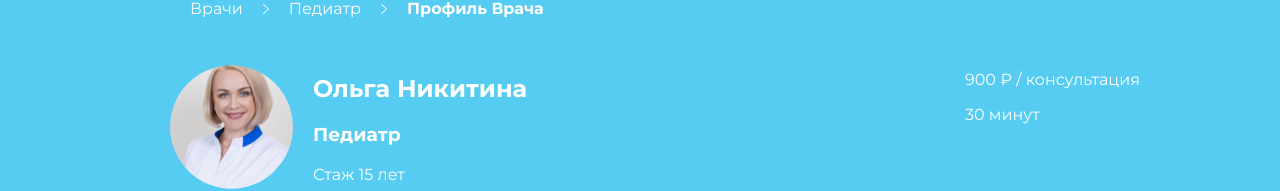
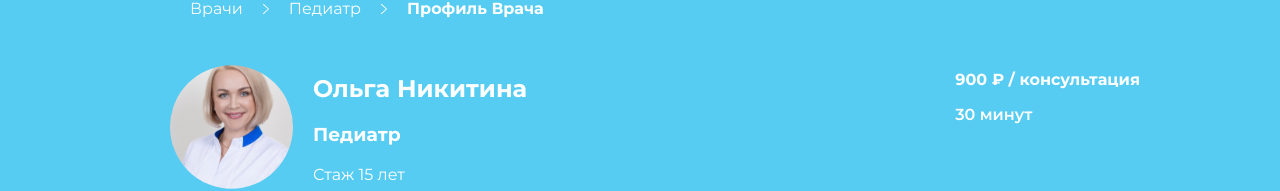
Before and after one commit to varspijoyan/allo-doc-project, a React (Create React App) app: page /doctor-profile/1 in a window 1280 px wide. Shown: the part 147-338 px from the top of the page. Built offline with nearby package versions, Linux system fonts and the light colour scheme.

Commit message:
Added styles for .duration and .price classes

```diff
--- a/src/styles/DoctorPage.css
+++ b/src/styles/DoctorPage.css
@@ -39,6 +39,14 @@
     right: 140px;
 }
 
+.duration-and-price .price {
+    font-weight: bold;
+}
+
+.duration-and-price .duration {
+    font-weight: 600;
+}
+
 .information-container .inf .highlight-blue-color {
     color: #56CCF2;
     font-weight: bold;
```
